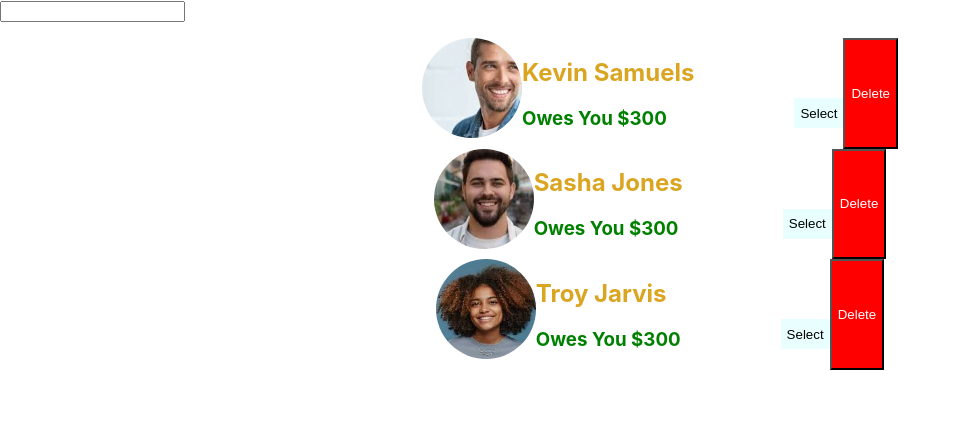
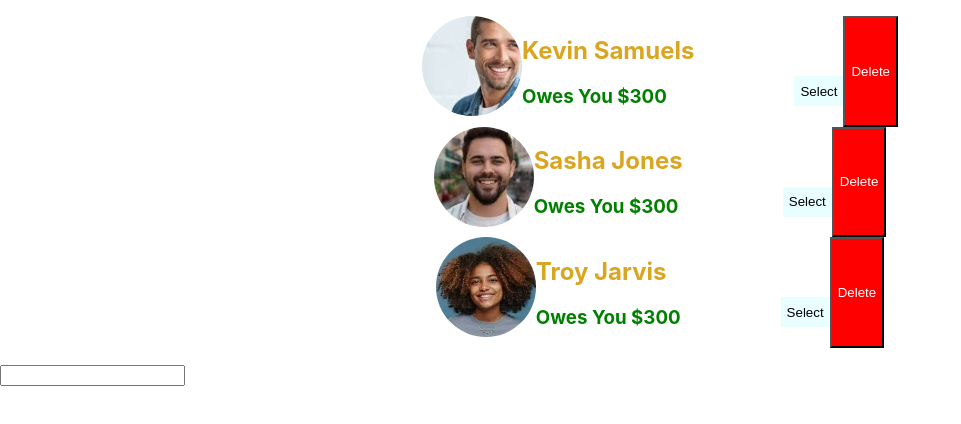
Before and after one commit to zakyboss/Eat-n-Split, a React (Create React App) app in the folder eat-n-split/: page / in a window 1280 px wide. Shown: the top 424 px of the page, without its empty margins (0-961 px from the left). Built offline with nearby package versions, Linux system fonts and the light colour scheme.

Commit message:
Receiving props and passing them to corresonding friend components

```diff
--- a/eat-n-split/src/Friends.js
+++ b/eat-n-split/src/Friends.js
@@ -2,11 +2,12 @@ import './index.css';
 import FriendList from './FriendList';
 import DeleteFriend from './DeleteFriend';
 import AddFriend from './AddFriend';
-export default function Friends({data}){
+export default function Friends({data, onSelectFriend ,onClick,onAddFriend,displayAddForm , names}){
     return (
-        <div>
-            <AddFriend/>
-            <FriendList data={data}/>
+        <div className='friendsContainer'>
+            <FriendList data={data} onSelectFriend={onSelectFriend}/>
+            <AddFriend onClick={onClick} onAddFriend={onAddFriend} displayAddForm={displayAddForm} names={names}/>
+
             <DeleteFriend/>
         </div>
     )
```
